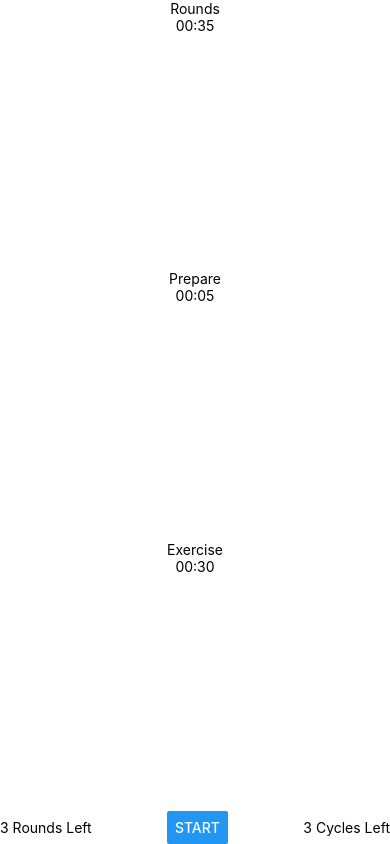
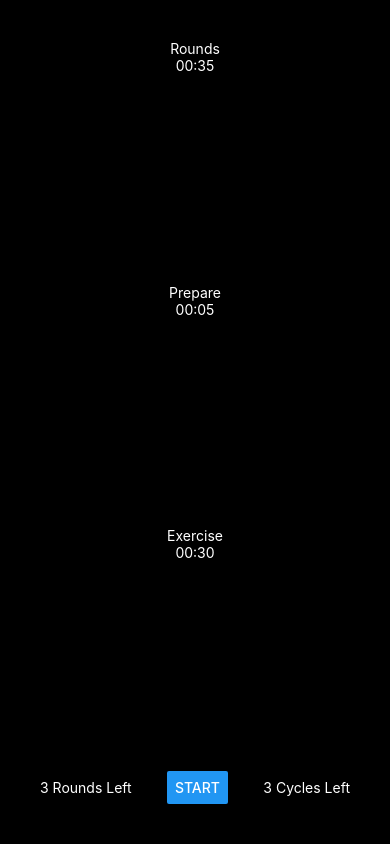
Before and after one commit to irfanundevli/react-native-interval-timer, a React Native app: screen / in a window 390 px wide. Built offline with nearby package versions, Linux system fonts and the light colour scheme.

Commit message:
Modify styles

```diff
--- a/interval_timer/IntervalTimer.tsx
+++ b/interval_timer/IntervalTimer.tsx
@@ -20,7 +20,9 @@ export default function IntervalTimer() {
 
 const styles = StyleSheet.create({
   container: {
+    backgroundColor: "black",
     flex: 1,
     justifyContent: "space-between",
+    padding: 40,
   },
 });
--- a/interval_timer/badge/index.tsx
+++ b/interval_timer/badge/index.tsx
@@ -1,5 +1,5 @@
 import React from "react";
-import { View, Text } from "react-native";
+import { View, Text, StyleSheet } from "react-native";
 
 interface Props {
   text: string;
@@ -8,7 +8,13 @@ interface Props {
 export default function Badge({ text }: Props) {
   return (
     <View>
-      <Text>{text}</Text>
+      <Text style={styles.text}>{text}</Text>
     </View>
   );
 }
+
+const styles = StyleSheet.create({
+  text: {
+    color: "white",
+  },
+});
--- a/interval_timer/header/index.tsx
+++ b/interval_timer/header/index.tsx
@@ -4,8 +4,8 @@ import { View, Text, StyleSheet } from "react-native";
 export default function Header() {
   return (
     <View style={styles.container}>
-      <Text>Rounds</Text>
-      <Text>00:35</Text>
+      <Text style={styles.text}>Rounds</Text>
+      <Text style={styles.text}>00:35</Text>
     </View>
   );
 }
@@ -14,4 +14,7 @@ const styles = StyleSheet.create({
   container: {
     alignItems: "center",
   },
+  text: {
+    color: "white",
+  },
 });
--- a/interval_timer/step/index.tsx
+++ b/interval_timer/step/index.tsx
@@ -9,8 +9,8 @@ interface Props {
 export default function Step({ name, time }: Props) {
   return (
     <View style={styles.container}>
-      <Text>{name}</Text>
-      <Text>{time}</Text>
+      <Text style={styles.text}>{name}</Text>
+      <Text style={styles.text}>{time}</Text>
     </View>
   );
 }
@@ -19,4 +19,7 @@ const styles = StyleSheet.create({
   container: {
     alignItems: "center",
   },
+  text: {
+    color: "white",
+  },
 });
```
